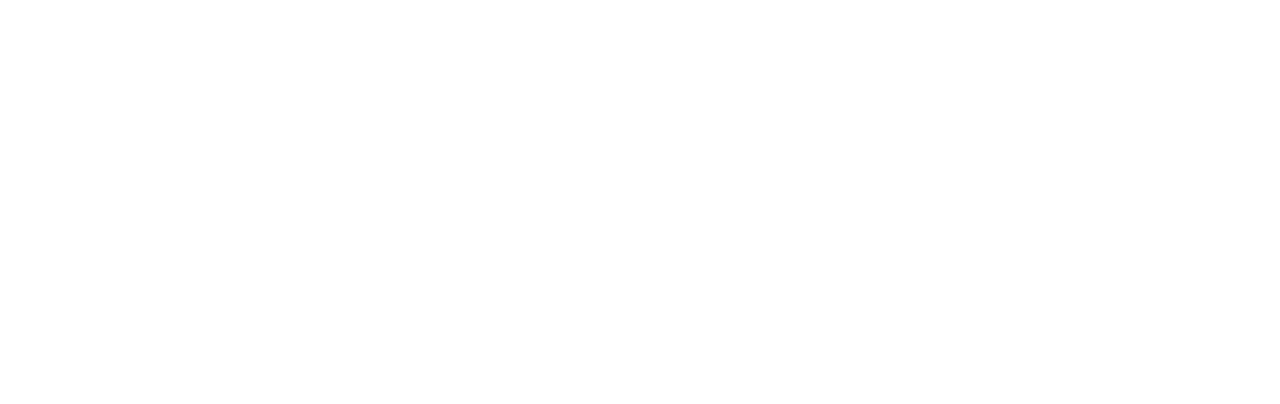
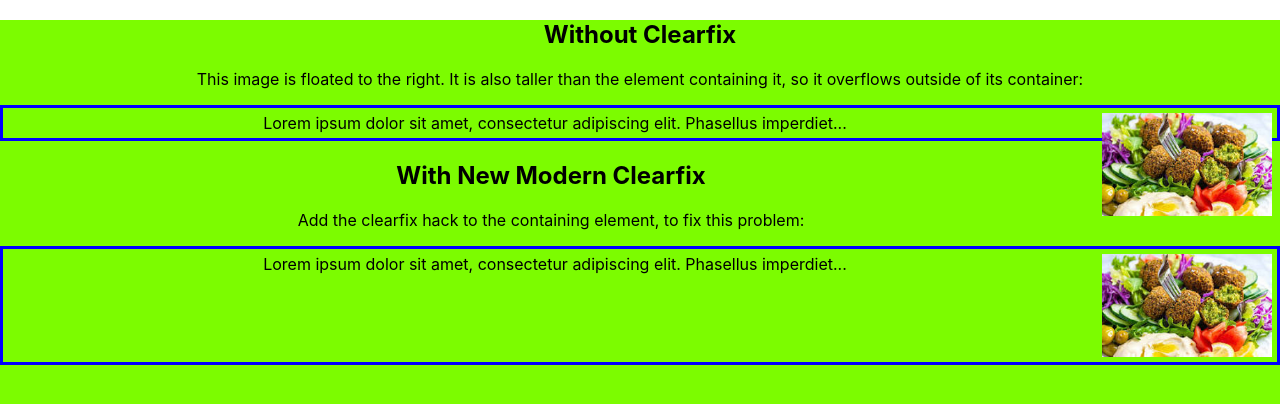
Before and after one commit to hammock1/MyOwnProject, a React (Create React App) app: page / in a window 1280 px wide. Shown: the top 404 px of the page. Built offline with nearby package versions, Linux system fonts and the light colour scheme.

Commit message:
2nd commit

```diff
--- a/src/App.js
+++ b/src/App.js
@@ -1,9 +1,11 @@
 
 import './App.css';
+import { ClearFix } from './components/ClearFix';
 
 function App() {
   return (
     <div className="App">
+      <ClearFix/>
 
     </div>
   );
--- /dev/null
+++ b/src/components/ClearFix.css
@@ -0,0 +1,28 @@
+.container{
+
+    background-color: lawngreen;
+    height:1000px;
+}
+
+img{
+    width:170px;
+    float:right;
+
+}
+
+.container > div{
+
+    border:3px solid blue;
+    padding:5px;
+
+
+}
+
+.clearfix::after{
+
+content: "";
+clear:both;
+display:table;
+
+
+}
--- /dev/null
+++ b/src/components/ClearFix.js
@@ -0,0 +1,29 @@
+import './ClearFix.css'
+
+export const ClearFix = ()=>{
+
+return(
+  <div className="container">
+    <h2>Without Clearfix</h2>
+    <p>This image is floated to the right. It is also taller than the element containing it, so it overflows outside of its container:</p>
+    <div>
+        <img src="falafel.jpeg" alt="Pineapple"/>
+        Lorem ipsum dolor sit amet, consectetur adipiscing elit. Phasellus imperdiet...
+    </div>
+    <h2>With New Modern Clearfix</h2>
+    <p>Add the clearfix hack to the containing element, to fix this problem:</p>
+    <div class="clearfix">
+        <img src="falafel.jpeg" alt="Pineapple"/>
+        Lorem ipsum dolor sit amet, consectetur adipiscing elit. Phasellus imperdiet...
+    </div>
+
+  </div>
+
+
+
+
+)
+
+
+
+}
```
Also changed, not shown: public/falafel.jpeg (added).
